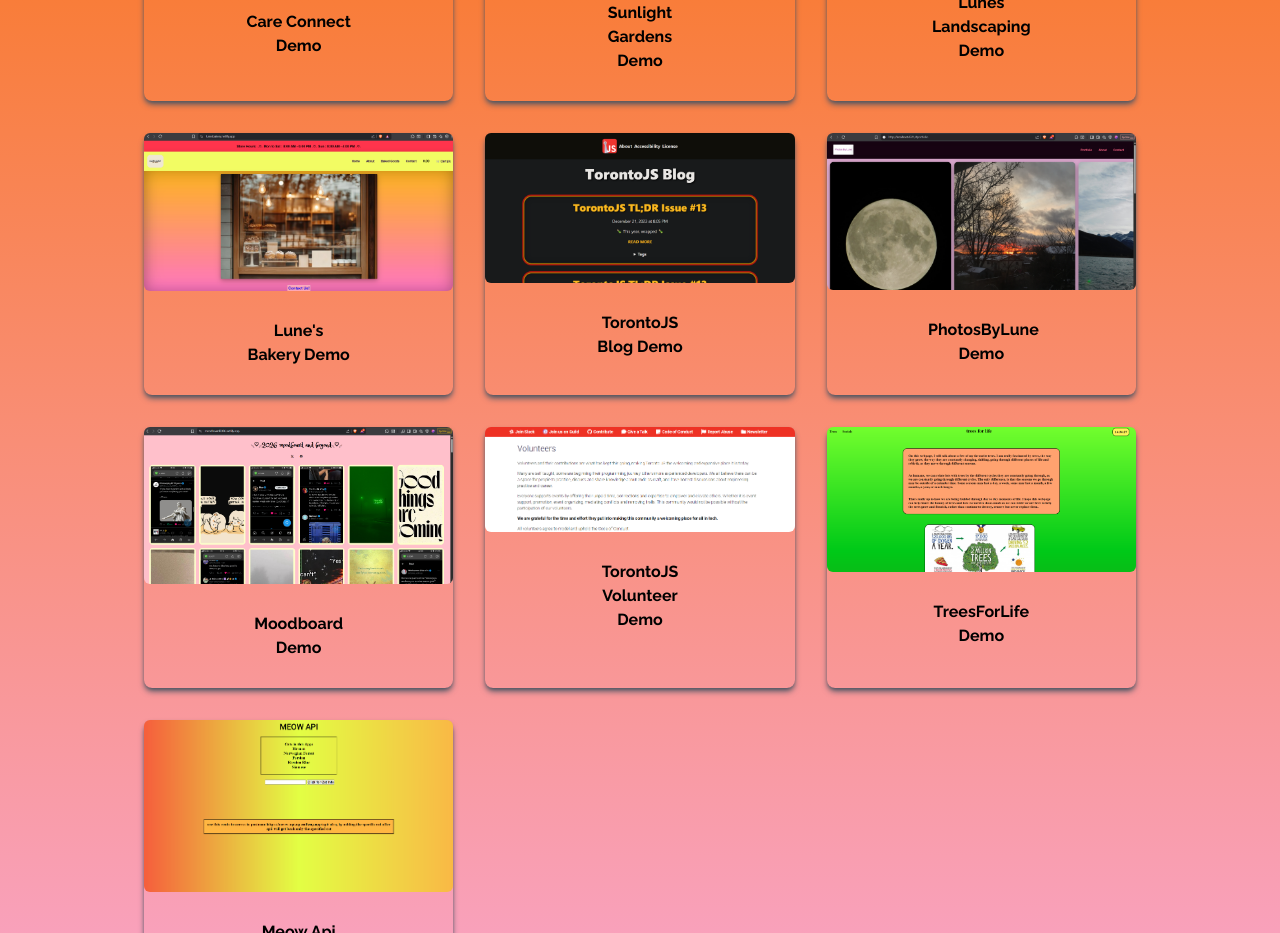
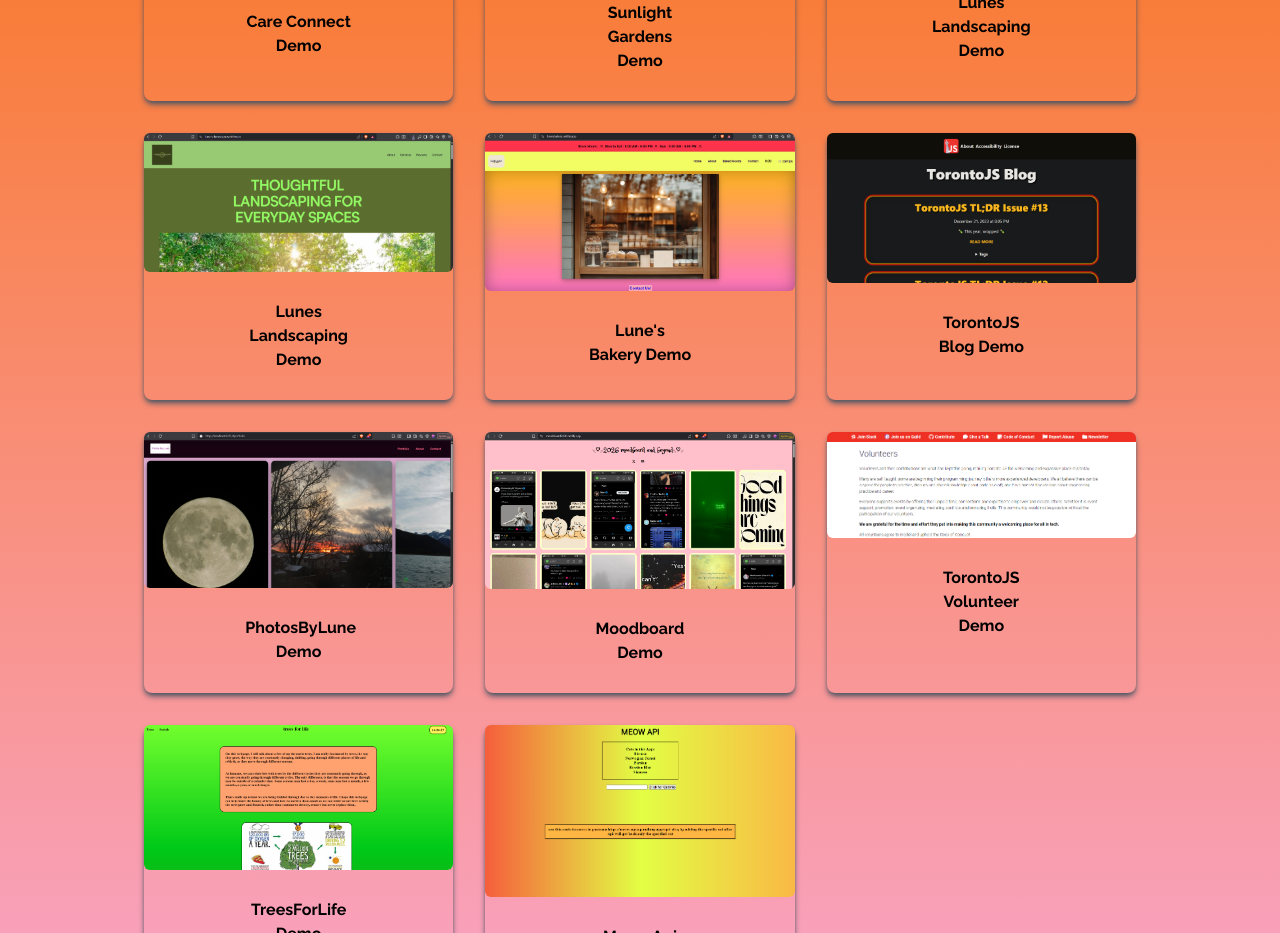
Before and after one commit to lunarfrm777/portfolio, a React (Create React App) app: page / in a window 1280 px wide. Shown: the part 1460-2393 px from the top of the page. Built offline with nearby package versions, Linux system fonts and the light colour scheme.

Commit message:
added blog object

```diff
--- a/src/components/Portfolio.js
+++ b/src/components/Portfolio.js
@@ -25,53 +25,58 @@ const Portfolio = () => {
             title: "Sunlight Gardens Demo",
             src: sunlightgardens,
             demoLink: 'https://sunlight-gardens.netlify.app/'
+        },{
+            id: 3,
+            title: "Lunes Landscaping Demo",
+            src: ll,
+            demoLink: 'https://lune-s-landscape.webflow.io/'
         },
          {
-            id: 2,
+            id: 4,
             title: "Lunes Landscaping Demo",
             src: ll,
             demoLink: 'https://lune-s-landscape.webflow.io/'
         },
         {
-            id: 3,
+            id: 5,
             title: "Lune's Bakery Demo",
             src: bakery,
             demoLink: 'https://lunesbakery.netlify.app/'
         },
         {
-            id: 4,
+            id: 6,
             title: "TorontoJS Blog Demo",
             src: torontoJsBl,
             codeLink: 'https://github.com/torontojs/blog',
             demoLink: 'https://blog.torontojs.com/'
         },
          {
-            id: 5,
+            id: 7,
             title: "PhotosByLune Demo",
             src: photog,
             demoLink: 'https://photosbylune.netlify.app'
         },
          {
-            id: 6,
+            id: 8,
             title: "Moodboard Demo",
             src: moodboard,
             demoLink: 'https://moodboard2026.netlify.app/'
         },
         {
-            id: 7,
+            id: 9,
             src: torontoJsVol,
             title: "TorontoJS Volunteer Demo",
             codeLink: 'https://github.com/torontojs/torontojs.com',
             demoLink: 'https://torontojs.com/volunteers'
         },
         {
-            id: 8,
+            id: 10,
             title: "TreesForLife Demo",
             src: treesForLife,
             demoLink: 'https://treesareneededforlife.netlify.app/'
         },
         {
-            id: 9,
+            id: 11,
             title: "Meow Api Demo",
             src: meowApi,
             demoLink: 'https://meow-api-i9z4.onrender.com/'
```
